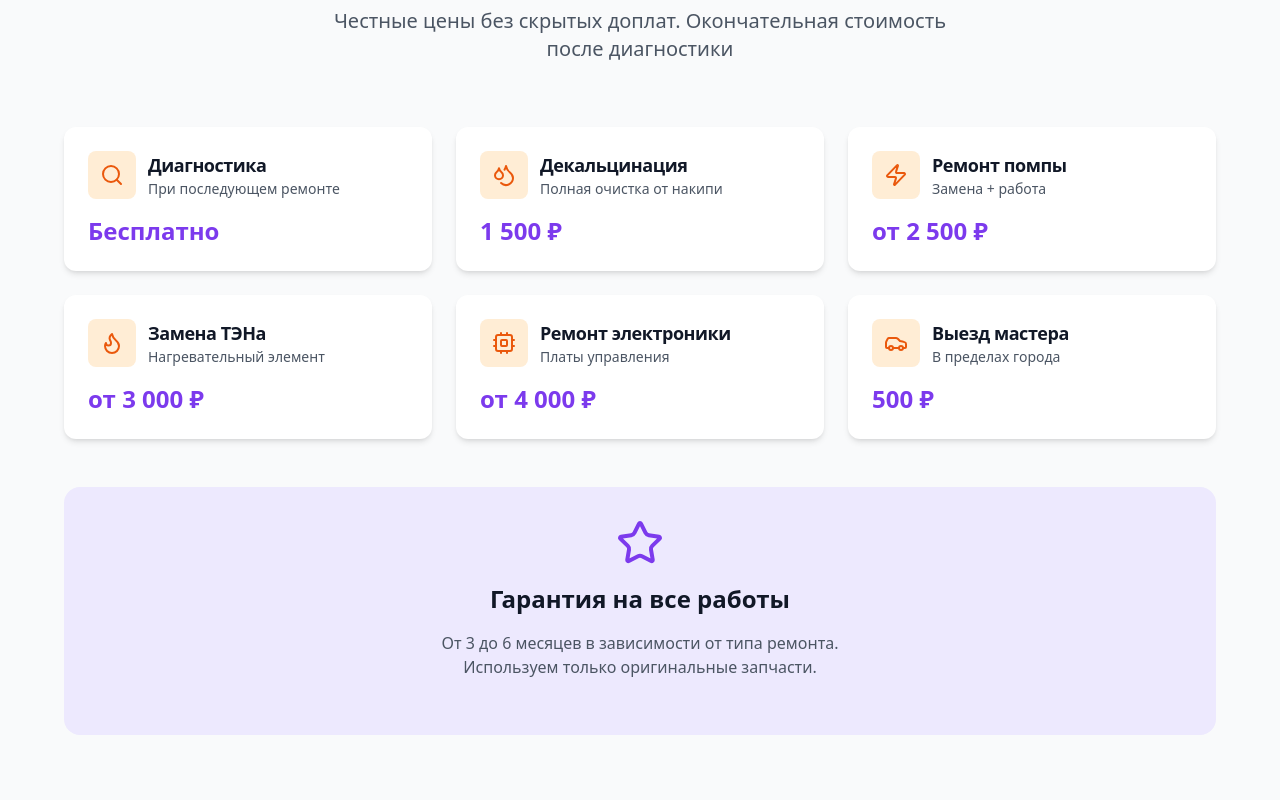
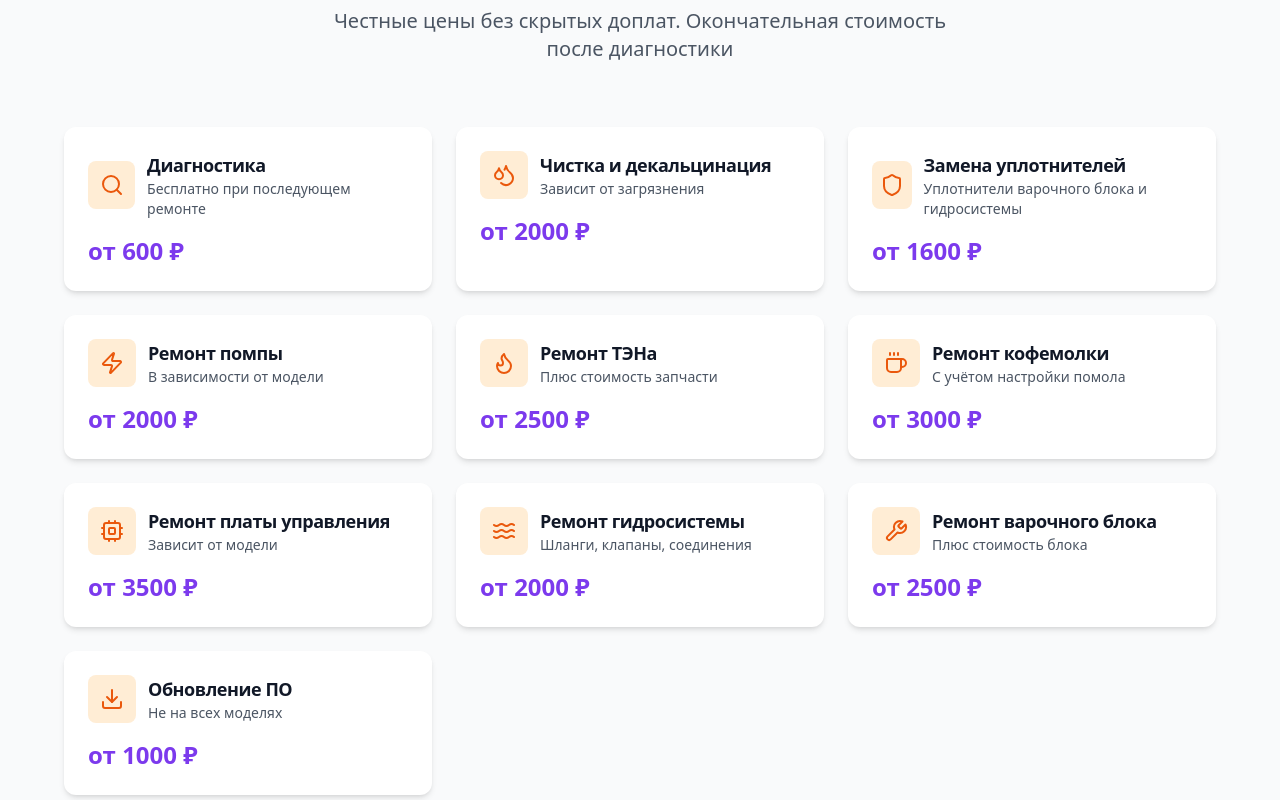
Before and after one commit to pr-poehali-dev/coffee-repair-landing, a React (Vite) app: page / in a window 1280 px wide. Shown: the part 1660-2460 px from the top of the page. Built offline with nearby package versions, Linux system fonts and the light colour scheme.

Commit message:
Обновление прайс-листа сервиса

```diff
--- a/src/components/Pricing.tsx
+++ b/src/components/Pricing.tsx
@@ -12,39 +12,63 @@ const Pricing = () => {
   const prices = [
     {
       category: "Диагностика",
-      price: "Бесплатно",
-      description: "При последующем ремонте",
+      price: "от 600 ₽",
+      description: "Бесплатно при последующем ремонте",
       icon: "Search",
     },
     {
-      category: "Декальцинация",
-      price: "1 500 ₽",
-      description: "Полная очистка от накипи",
+      category: "Чистка и декальцинация",
+      price: "от 2000 ₽",
+      description: "Зависит от загрязнения",
       icon: "Droplets",
     },
     {
+      category: "Замена уплотнителей",
+      price: "от 1600 ₽",
+      description: "Уплотнители варочного блока и гидросистемы",
+      icon: "Shield",
+    },
+    {
       category: "Ремонт помпы",
-      price: "от 2 500 ₽",
-      description: "Замена + работа",
+      price: "от 2000 ₽",
+      description: "В зависимости от модели",
       icon: "Zap",
     },
     {
-      category: "Замена ТЭНа",
-      price: "от 3 000 ₽",
-      description: "Нагревательный элемент",
+      category: "Ремонт ТЭНа",
+      price: "от 2500 ₽",
+      description: "Плюс стоимость запчасти",
       icon: "Flame",
     },
     {
-      category: "Ремонт электроники",
-      price: "от 4 000 ₽",
-      description: "Платы управления",
+      category: "Ремонт кофемолки",
+      price: "от 3000 ₽",
+      description: "С учётом настройки помола",
+      icon: "Coffee",
+    },
+    {
+      category: "Ремонт платы управления",
+      price: "от 3500 ₽",
+      description: "Зависит от модели",
       icon: "Cpu",
     },
     {
-      category: "Выезд мастера",
-      price: "500 ₽",
-      description: "В пределах города",
-      icon: "Car",
+      category: "Ремонт гидросистемы",
+      price: "от 2000 ₽",
+      description: "Шланги, клапаны, соединения",
+      icon: "Waves",
+    },
+    {
+      category: "Ремонт варочного блока",
+      price: "от 2500 ₽",
+      description: "Плюс стоимость блока",
+      icon: "Wrench",
+    },
+    {
+      category: "Обновление ПО",
+      price: "от 1000 ₽",
+      description: "Не на всех моделях",
+      icon: "Download",
     },
   ];
 
```
